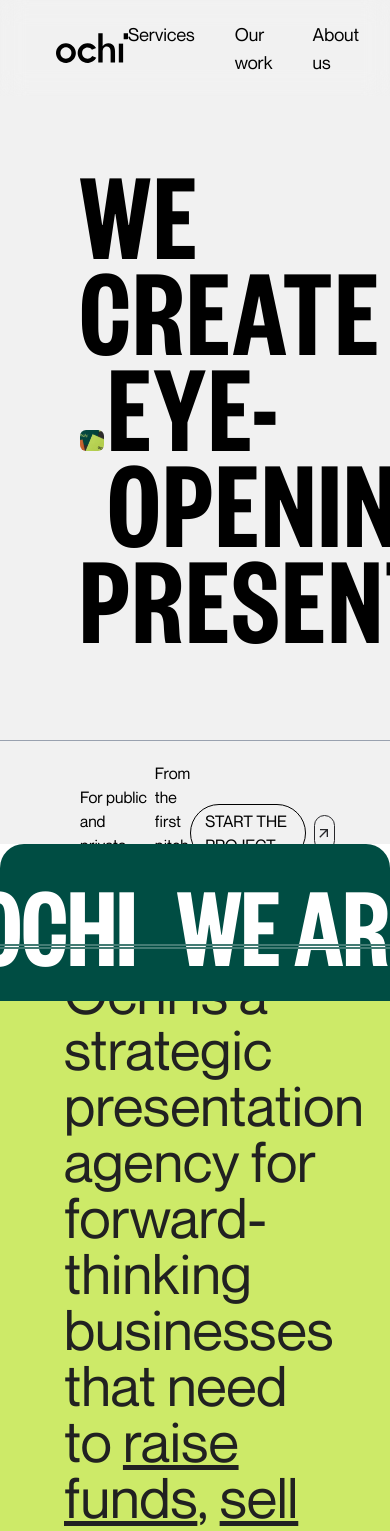
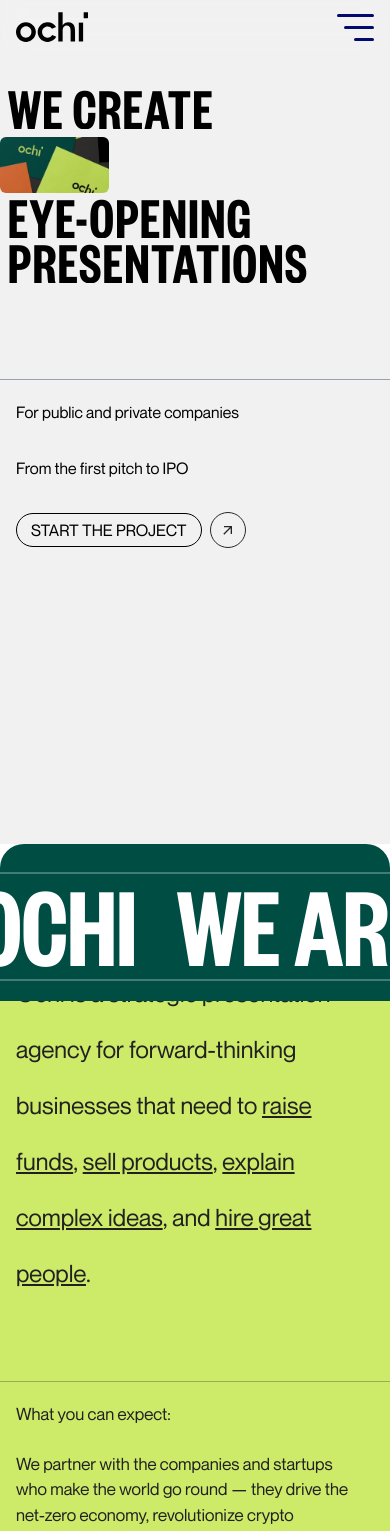
Before and after one commit to ABHi-202864/OCHI, a React (Vite) app: page / in a window 390 px wide. Shown: the top 1531 px of the page. Built offline with nearby package versions, Linux system fonts and the light colour scheme.

Commit message:
responsive start

```diff
--- a/src/components/About.jsx
+++ b/src/components/About.jsx
@@ -7,15 +7,15 @@
       <div className='bg-[#004D43] -mt-32'>
         <div className='w-full py-20 bg-[#CDEA68] rounded-tl-3xl rounded-tr-3xl'>
           <div>
-            <p className='text-[3.5rem] font-NeueMontreal text-[#212121] leading-14 pl-16 pt-3 w-[85vw]'>Ochi is a strategic presentation agency for forward-thinking businesses that need to <u>raise funds</u>, <u>sell prod&shy;­ucts</u>, <u>ex&shy;plain com&shy;plex ideas</u>, and <u>hire great peo&shy;­ple</u>.</p>
+            <p className='text-2xl md:text-[3.5rem] font-NeueMontreal text-[#212121] leading-14 pl-4 md:pl-16 pt-3 w-[85vw]'>Ochi is a strategic presentation agency for forward-thinking businesses that need to <u>raise funds</u>, <u>sell prod&shy;­ucts</u>, <u>ex&shy;plain com&shy;plex ideas</u>, and <u>hire great peo&shy;­ple</u>.</p>
           </div>
 
-          <div className='grid grid-cols-12 mt-25 pl-16 text-[#212121] font-NeueMontreal text-[17px] relative'>
+          <div className=' md:grid md:grid-cols-12 mt-25 pl-4 md:pl-16 text-[#212121] font-NeueMontreal text-[17px] relative'>
 
             {/* DIV FOR TOP BORDER */}
             <div className='absolute -top-5 left-0 w-full border-t-[0.1px] text-[#212121] opacity-30'></div>
 
-            <div className='col-span-6'>
+            <div className='col-span-6 mb-6 md:mb-0'>
               <p>What you can expect:</p>
             </div>
 
@@ -25,7 +25,7 @@
               </p>
             </div>
 
-            <div className='col-span-2 grid items-end'>
+            <div className='col-span-2 grid items-end mt-6 md:mt-0'>
               <ul>
                 <p className='mb-2'>S:</p>
                 <li className='cursor-pointer'><a className='relative after:content-[""] after:absolute after:w-0 after:h-[1px] after:block after:mt-[.5px] after:right-0 after:bg-black after:transition-all after:duration-300 after:ease-in-out hover:after:w-full hover:after:left-0 hover:after:bg-black' href="">Instagram</a></li>
--- a/src/components/LandingPage.jsx
+++ b/src/components/LandingPage.jsx
@@ -3,25 +3,26 @@
 import { motion } from 'framer-motion';
 
 function LandingPage() {
+
   return (
     <>
       <div data-scroll data-scroll-section data-scroll-speed="-.3" className='w-full h-screen bg-[#F1F1F1] pt-1'>
-        <div className='textStructure mt-40 px-20'>
+        <div className='textStructure mt-20 md:mt-40 md:px-20'>
           {["We Create", "eye-opening", "presentations"].map((item, index) => {
             return (
               <div className='masker font-FoundersGrotesk'>
-                <div className='w-fit flex items-baseline overflow-hidden'>
+                <div className='w-fit md:flex items-baseline overflow-hidden'>
                   {index === 1 && (
                     <motion.div
                       initial={{ width: 0 }}
-                      animate={{ width: "9vw" }}
+                      animate={{ width: window.innerWidth < 768 ? "28vw" : "9vw" }}
                       transition={{ ease: [0.76, 0, 0.24, 1], duration: 1, delay: 1 }}
-                      className="mr-[1vw] w-[9vw] h-[5.32vw] rounded-md bg-[url('/content-image01.jpg')] bg-cover bg-center"
+                      className="mt-2 md:mt-0 mr-[1vw] w-[9vw] h-14 md:h-[5.32vw] rounded-md bg-[url('/content-image01.jpg')] bg-cover bg-center"
                     >
                     </motion.div>
 
                   )}
-                  <h1 className='uppercase text-9xl tracking-wide leading-[.75]'>
+                  <h1 className='uppercase ml-2 md:ml-0 text-6xl md:text-9xl tracking-wide leading-[.75]'>
                     {item}
                   </h1>
                 </div>
@@ -30,9 +31,9 @@
           })}
         </div>
 
-        <div className='border-t-[0.1px] border-gray-400 mt-24 flex justify-between items-center py-5 px-20'>
+        <div className='border-t-[0.1px] border-gray-400 mt-24 md:flex justify-between items-center py-5 px-4 md:px-20'>
           {["For public and private companies", "From the first pitch to IPO"].map((item, index) => (
-            <p className='text-md font-light font-NeueMontreal'>{item}</p>
+            <p className='text-md font-light font-NeueMontreal mb-8 md:mb-0'>{item}</p>
           ))}
 
           <div className='group start flex items-center gap-2'>
@@ -52,7 +53,7 @@
             </div>
           </div>
         </div>
-      </div>
+      </div >
     </>
   )
 }
--- a/src/components/Marque.jsx
+++ b/src/components/Marque.jsx
@@ -5,13 +5,18 @@
 function Marque() {
   return (
     <>
-      <div data-scroll data-scroll-section data-scroll-speed=".2" className="w-full bg-[#004D43] py-5 rounded-tl-3xl rounded-tr-3xl">
+      <div
+        data-scroll
+        data-scroll-section
+        data-scroll-speed=".2"
+        className="w-full bg-[#004D43] py-5 rounded-tl-3xl rounded-tr-3xl"
+      >
         <div className="relative overflow-hidden whitespace-nowrap">
           {/* top border */}
-          <div className="absolute top-20 left-0 w-full border-t-2 border-[#437C74] z-10" />
+          <div className="absolute top-2 md:top-20 left-0 w-full border-t-2 border-[#437C74] z-10" />
 
           {/* bottom border */}
-          <div className="absolute bottom-8 left-0 w-full border-b-2 border-[#437C74]  z-10" />
+          <div className="absolute bottom-0 md:bottom-8 left-0 w-full border-b-2 border-[#437C74]  z-10" />
 
           {/* scrolling text */}
           <div className="animate-marquee flex gap-10 text-[#FFFFFF]">
--- a/src/components/Navbar.jsx
+++ b/src/components/Navbar.jsx
@@ -3,7 +3,7 @@
 function Navbar() {
   return (
     <>
-      <div className='fixed z-[999] w-full px-14 py-5 font-NeueMontreal flex justify-between items-center backdrop-blur-md'>
+      <div className='fixed z-[999] w-full px-4 md:px-14 py-3 md:py-5 font-NeueMontreal flex justify-between items-center backdrop-blur-md'>
         <div className='logo'>
           <a href="">
             <svg width="72" height="30" viewBox="0 0 72 30" fill="none" xmlns="http://www.w3.org/2000/svg">
@@ -16,11 +16,15 @@
           </a>
         </div>
 
-        <div className='links flex gap-10'>
+        <div className='links hidden md:flex gap-10'>
           {["Services", "Our work", "About us", "Insights", "Contact us"].map((item, index) => (
             <a key={index} className={`text-lg font-light relative after:content-[""] after:absolute after:w-0 after:h-[2px] after:block after:mt-[2px] after:right-0 after:bg-black after:transition-all after:duration-300 after:ease-in-out hover:after:w-full hover:after:left-0 hover:after:bg-black ${index === 4 && "ml-32"}`} href="" > {item}</a>
           ))}
         </div>
+
+        {/* MOBILE MENU */}
+        <img className='md:hidden' src="/menu_icon.svg" alt="" />
+
       </div >
     </>
   )
```
Also changed, not shown: public/menu_icon.svg (added), src/App.jsx (line endings or trailing spaces).
